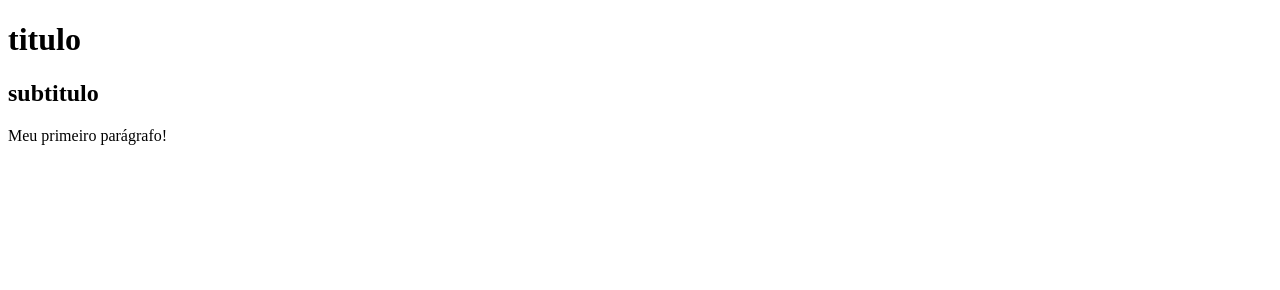
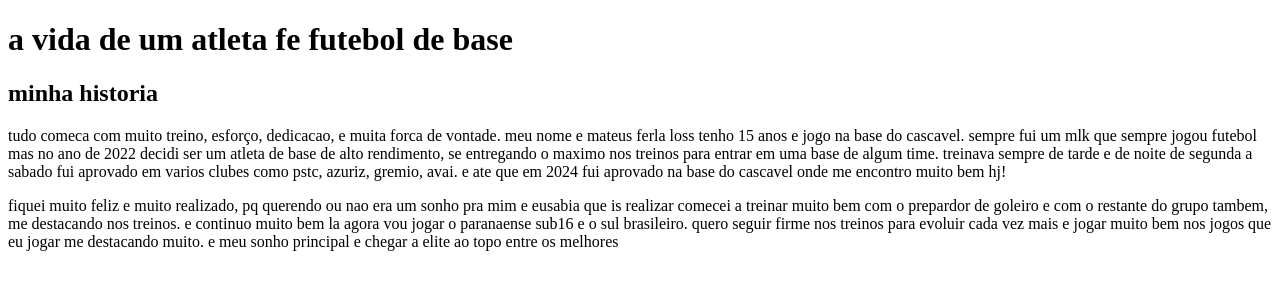
Before and after one commit to mateusferla777/meuBlog1d, a plain HTML site: page index.html in a window 1280 px wide. Drawn offline with Linux system fonts and the light colour scheme.

Commit message:
criacao do primeiro conteudo

```diff
--- a/index.html
+++ b/index.html
@@ -6,8 +6,20 @@
     <title>Document</title>
 </head>
 <body>
-    <h1>titulo</h1>
-    <h2>subtitulo</h2>
-    <p>Meu primeiro parágrafo!</p>
+    <h1>a vida de um atleta fe futebol de base </h1>
+    <h2>minha historia</h2>
+    <p>tudo comeca com muito treino, esforço, dedicacao, e muita forca de vontade.
+        meu nome e mateus ferla loss tenho 15 anos e jogo na base do cascavel.
+         sempre fui um mlk que sempre jogou futebol mas no ano de 2022 decidi ser um atleta de base de alto rendimento,
+          se entregando o maximo nos treinos para entrar em uma base de algum time. treinava sempre de tarde e de noite de segunda a sabado
+          fui aprovado em varios clubes como pstc, azuriz, gremio, avai. e ate que em 2024 fui aprovado na base do cascavel onde me encontro muito bem hj!
+    </p>
+
+    <p>fiquei muito feliz e muito realizado, pq querendo ou nao era um sonho pra mim e eusabia que is realizar
+        comecei a treinar muito bem com o prepardor de goleiro e com o restante do grupo tambem, me destacando nos treinos.
+        e continuo muito bem la agora vou jogar o paranaense sub16 e o sul brasileiro. quero seguir firme nos treinos para evoluir cada vez mais
+        e jogar muito bem nos jogos que eu jogar me destacando muito. e meu sonho principal e chegar a elite ao topo entre os melhores
+
+    </p>
 </body>
 </html>
```
